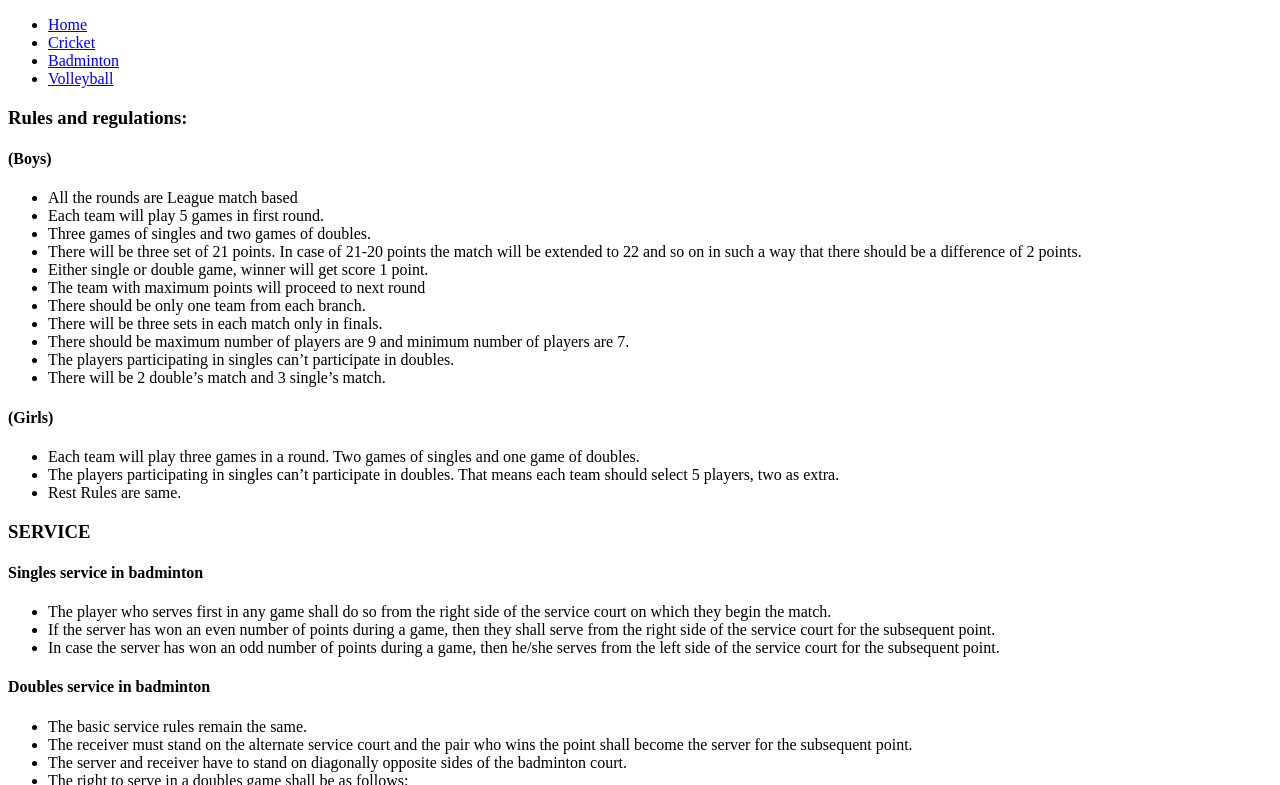
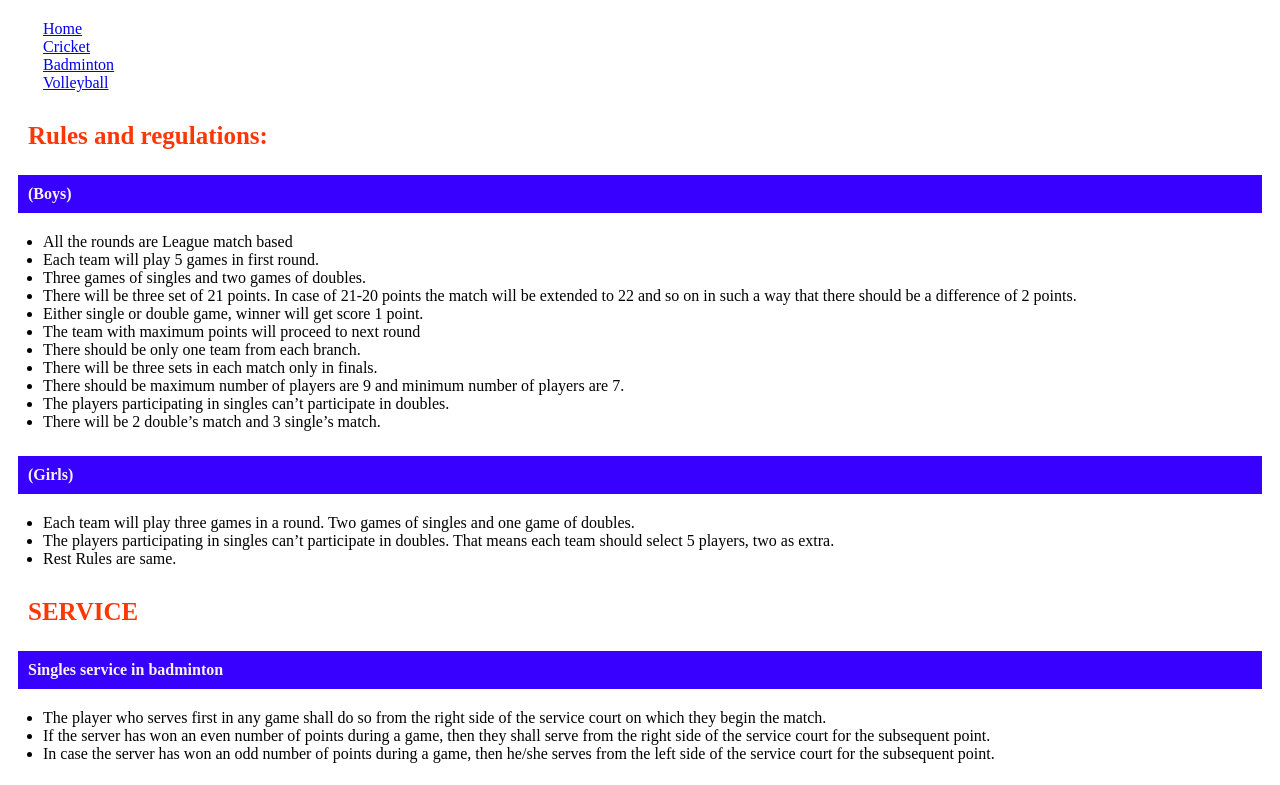
Before and after one commit to pentest-rohit/sportgecbanka, a plain HTML site: page badminton.htm in a window 1280 px wide. Shown: the top 785 px of the page. Drawn offline with Linux system fonts and the light colour scheme.

Commit message:
Update badminton.htm

```diff
--- a/badminton.htm
+++ b/badminton.htm
@@ -4,8 +4,8 @@
     <meta charset="UTF-8">
     <meta http-equiv="X-UA-Compatible" content="IE=edge">
     <meta name="viewport" content="width=device-width, initial-scale=1.0">
-    <link rel="icon" type = "image/png" href="\Users\Rohit kumar\Desktop\MANDAR\public\image\logo.png">
-    <link rel="stylesheet" href="\Users\Rohit kumar\Desktop\MANDAR\public\css\badminton.css">
+    <link rel="icon" type = "image/png" href="image\logo.png">
+    <link rel="stylesheet" href="css\badminton.css">
     <title>Badminton</title>
 </head>
 <body>
```
